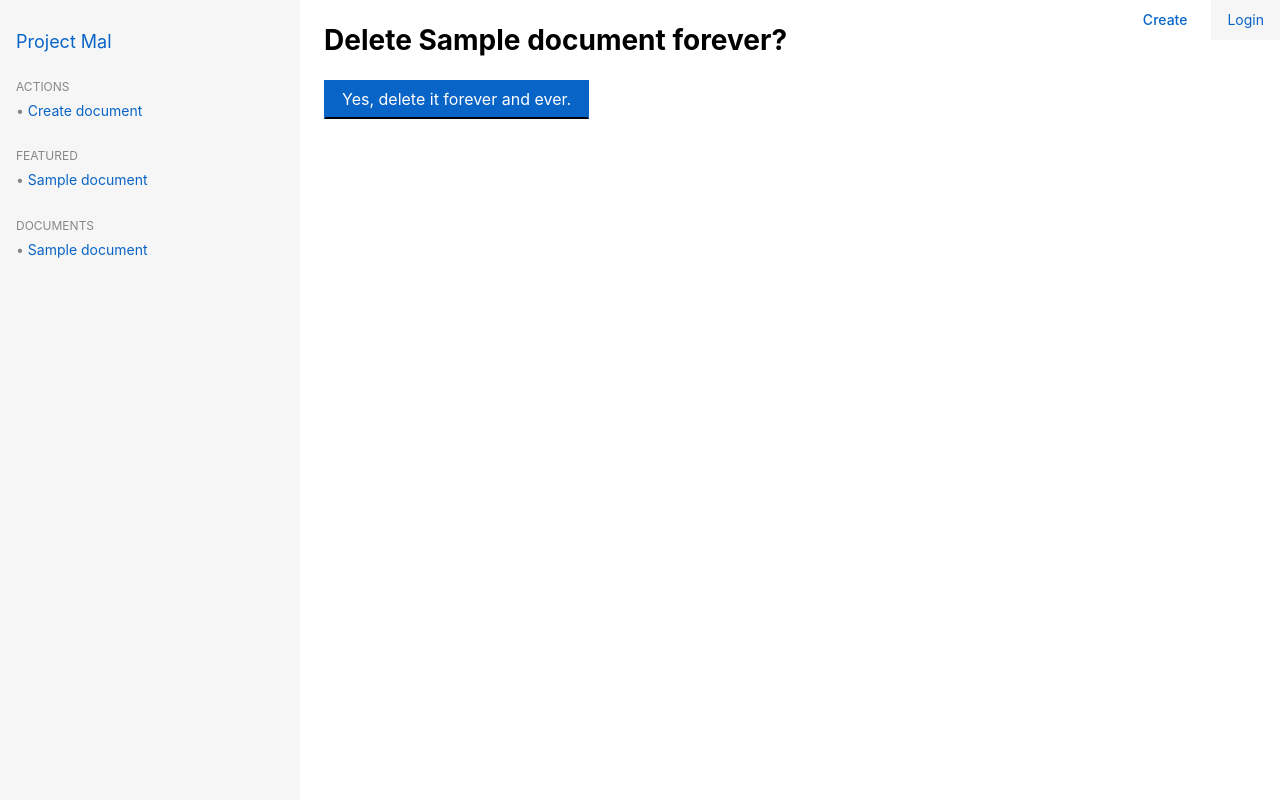
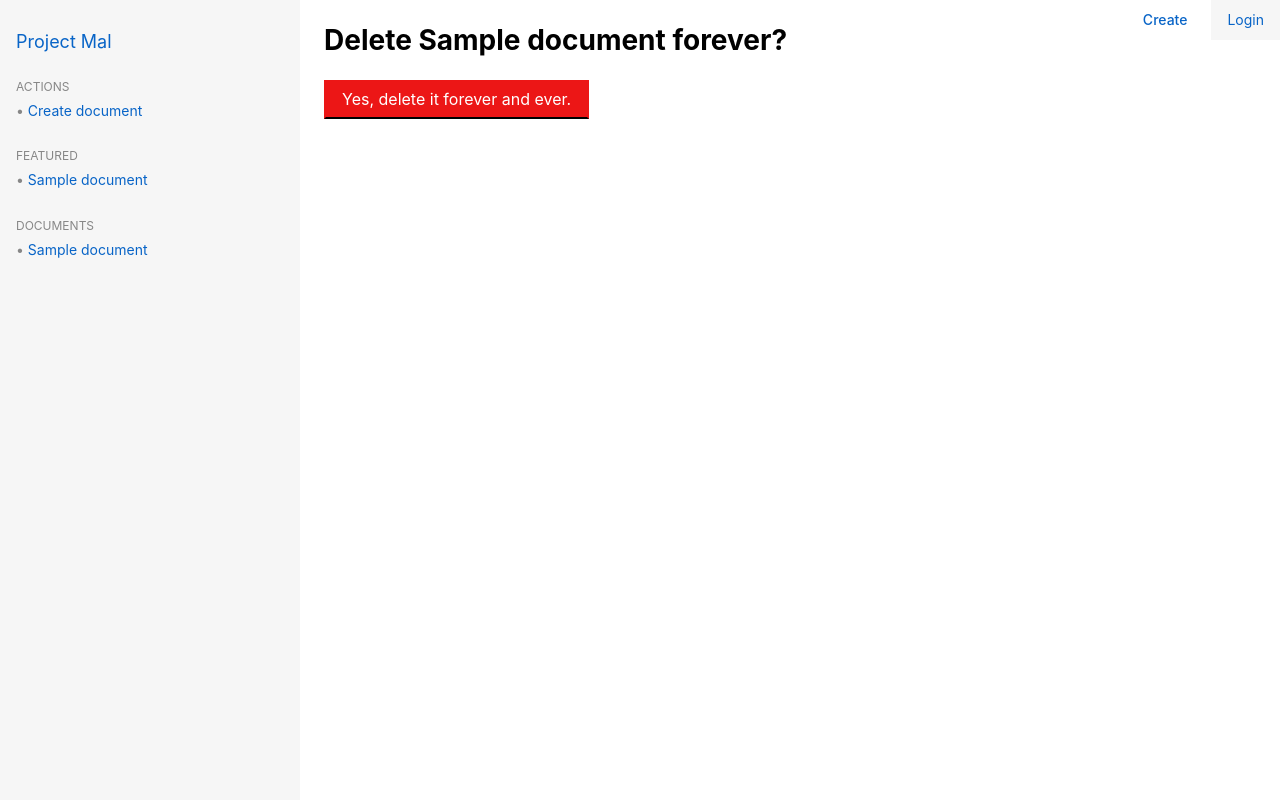
Before and after one commit to sirodoht/mal, a Django app: page /documents/1/delete/ in a window 1280 px wide. Run offline with Django 3.2, Linux system fonts and the light colour scheme; tables that the repository leaves empty hold one stand-in row (values such as "Sample post").

Commit message:
add styling for delete button

```diff
--- a/main/static/style.css
+++ b/main/static/style.css
@@ -362,3 +362,7 @@ input[type="submit"] {
 input[type="submit"]:active {
     border: 2px solid var(--ascend-color);
 }
+
+.delete input[type="submit"] {
+    background: var(--danger-color);
+}
--- a/main/templates/main/document_confirm_delete.html
+++ b/main/templates/main/document_confirm_delete.html
@@ -1,7 +1,7 @@
 {% extends 'main/layout.html' %}
 
 {% block content %}
-<main>
+<main class="delete">
     <h1>Delete {{ document.title }} forever?</h1>
     <form method="post">
         {% csrf_token %}
```
